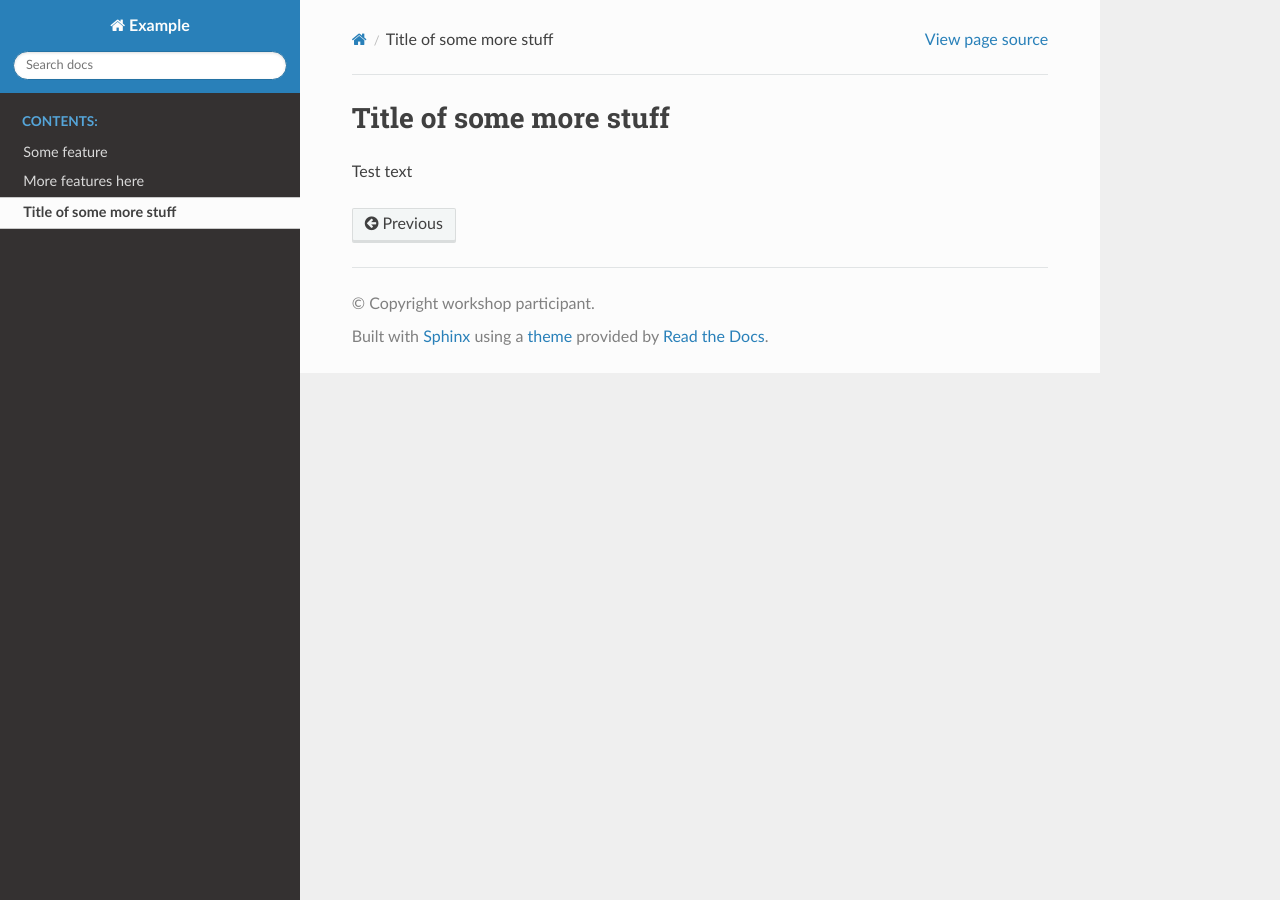
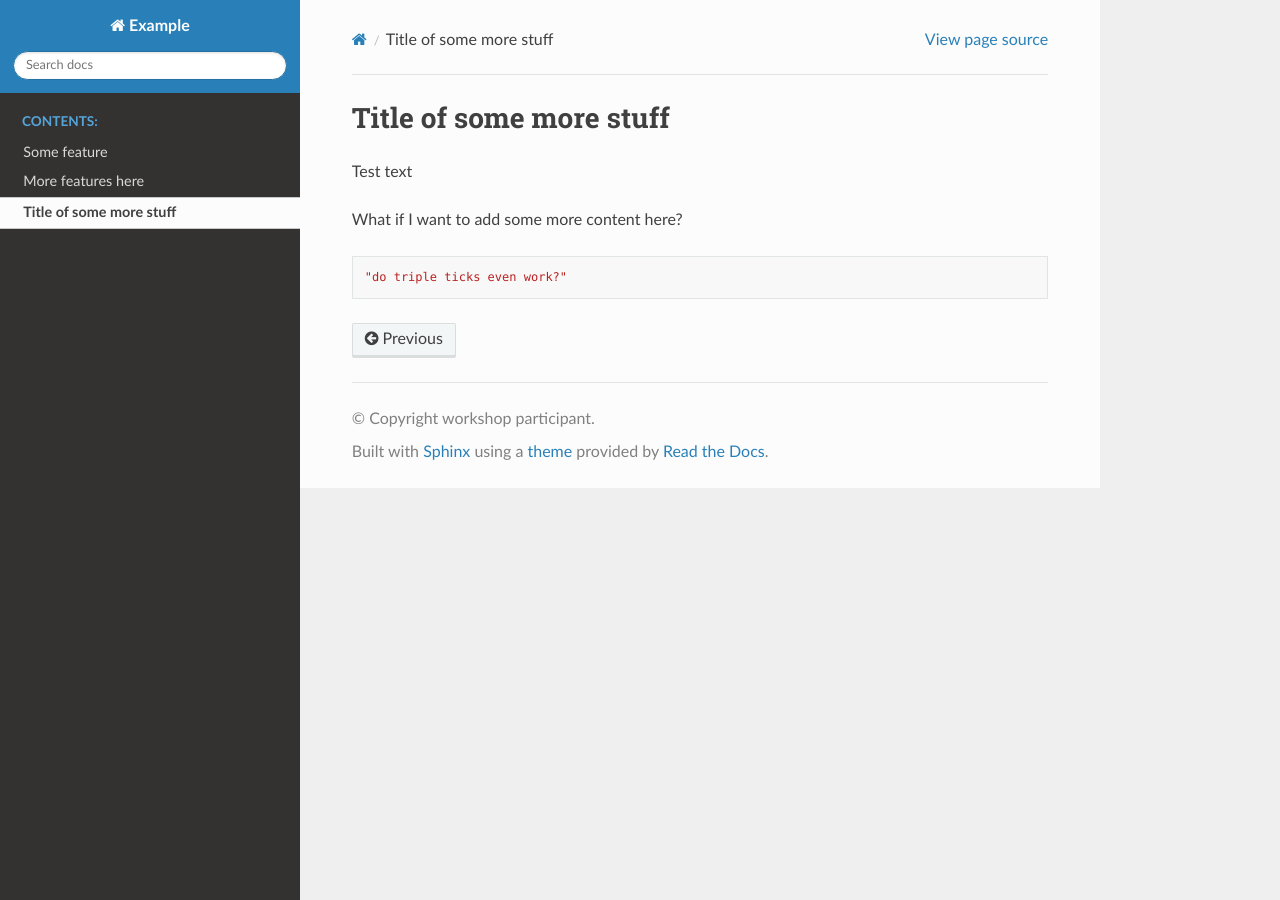
Before and after one commit to lpego/docu-test, a Sphinx documentation site: the page built from doc/some-more-stuff.md, in a window 1280 px wide. Built offline with Sphinx 7.4.7 and the Read the Docs theme 2.0.0, drawn with Linux system fonts in a browser that asks for light colours.

Commit message:
small bump to see if it updates

````diff
--- a/doc/some-more-stuff.md
+++ b/doc/some-more-stuff.md
@@ -1,2 +1,8 @@
 ## Title of some more stuff
 Test text
+
+What if I want to add some more content here?
+
+```
+"do triple ticks even work?"
+```
````
